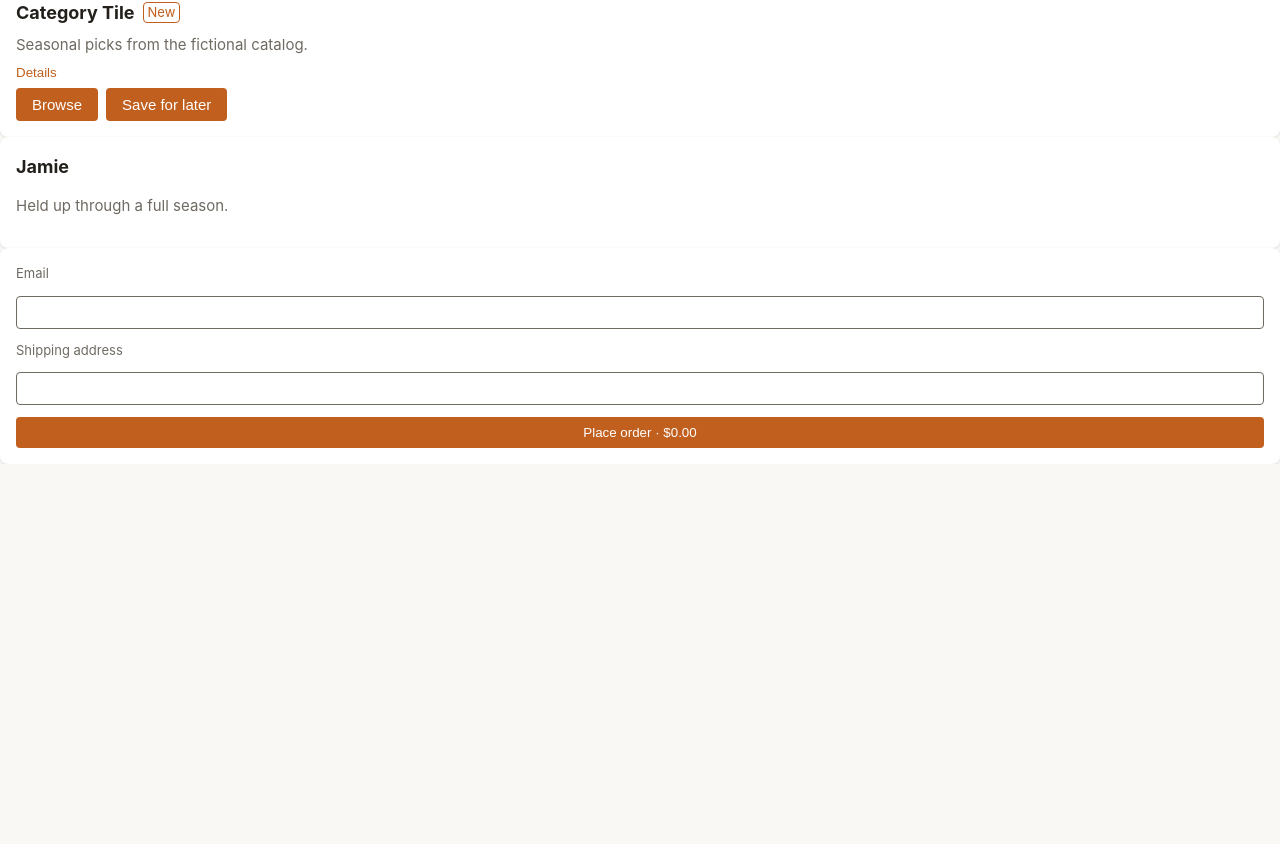
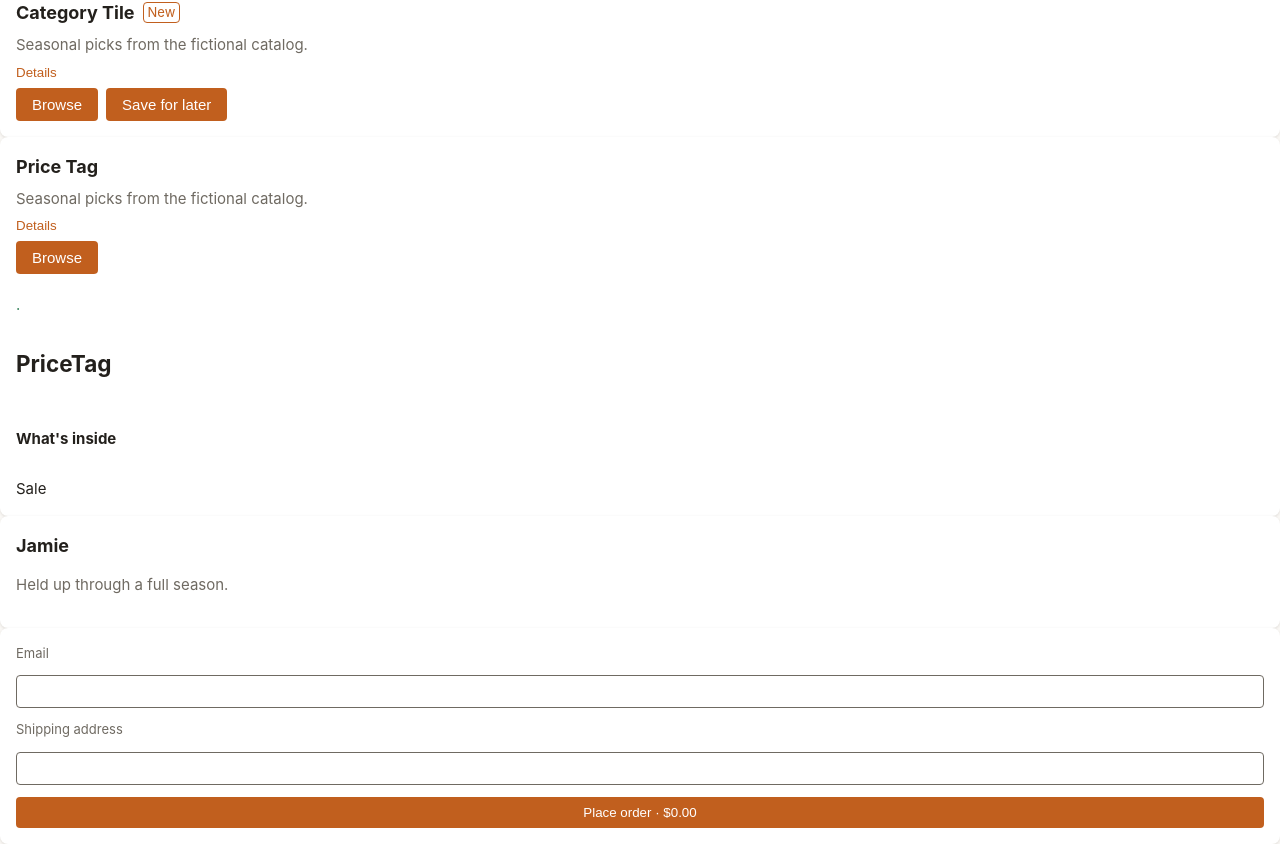
Before and after one commit to reweaver-ai/meridian-storefront, a React (Vite) app: page / in a window 1280 px wide. Shown: the part 7348-8192 px from the top of the page. Before the commit the page ends 7812 px from the top, so only its background shows below. Built offline with nearby package versions, Linux system fonts and the light colour scheme.

Commit message:
feat: price tag component with sale styling

```diff
--- a/src/App.tsx
+++ b/src/App.tsx
@@ -8,6 +8,7 @@ import { Footer } from './components/Footer';
 import { ReviewList } from './components/ReviewList';
 import { SearchBar } from './components/SearchBar';
 import { CategoryTile } from './components/CategoryTile';
+import { PriceTag } from './components/PriceTag';
 import { PRODUCTS } from './data/products';
 import type { Product } from './data/products';
 
@@ -33,6 +34,7 @@ export function App() {
         <Footer items={['Free returns', 'Carbon-neutral shipping', 'Lifetime repairs']} />
         <SearchBar />
         <CategoryTile title="Category Tile" copy="Seasonal picks from the fictional catalog." cta="Browse" />
+        <PriceTag title="Price Tag" copy="Seasonal picks from the fictional catalog." cta="Browse" />
         <ReviewList reviews={[{ id: 'r1', author: 'Jamie', body: 'Held up through a full season.', stars: 5 }]} />
         <CheckoutForm totalCents={cart.reduce((s, p) => s + p.priceCents, 0)} onPlaceOrder={() => setCart([])} />
       </main>
--- /dev/null
+++ b/src/components/PriceTag.css
@@ -0,0 +1,40 @@
+.pricetag {
+  background: var(--color-surface);
+  border-radius: var(--radius-m);
+  box-shadow: var(--shadow-card);
+  padding: var(--space-4);
+  display: flex;
+  flex-direction: column;
+  gap: var(--space-2);
+}
+.pricetag__title { font-size: var(--text-l); margin: 0; }
+.pricetag__copy { color: var(--color-muted); margin: 0; }
+.pricetag__cta, .pricetag__go {
+  align-self: flex-start;
+  background: var(--color-accent);
+  color: var(--color-accent-ink);
+  border: none;
+  border-radius: var(--radius-s);
+  padding: var(--space-2) var(--space-4);
+  font-size: var(--text-m);
+  cursor: pointer;
+}
+.pricetag__input {
+  border: 1px solid var(--color-muted);
+  border-radius: var(--radius-s);
+  padding: var(--space-2) var(--space-3);
+  font-size: var(--text-m);
+}
+.pricetag__list { margin: 0; padding: 0; list-style: none; display: flex; flex-direction: column; gap: var(--space-1); }
+.pricetag__label { font-size: var(--text-s); color: var(--color-muted); }
+.pricetag__chip { color: var(--color-accent); cursor: pointer; }
+.pricetag__badge { font-size: var(--text-s); color: var(--color-accent); border: 1px solid var(--color-accent); border-radius: var(--radius-s); padding: 0 var(--space-1); }
+.pricetag__head, .pricetag__actions, .pricetag__rowline, .pricetag__row { display: flex; gap: var(--space-2); align-items: center; }
+.pricetag__media { height: 96px; border-radius: var(--radius-s); background: var(--color-bg); }
+.pricetag__fine, .pricetag__hint, .pricetag__detail { font-size: var(--text-s); color: var(--color-muted); margin: 0; }
+.pricetag__toggle { background: none; border: none; color: var(--color-accent); padding: 0; cursor: pointer; align-self: flex-start; }
+.pricetag__index { color: var(--color-muted); margin-right: var(--space-1); }
+.pricetag__set { border: 1px solid var(--color-muted); border-radius: var(--radius-s); padding: var(--space-3); }
+.pricetag__legend { font-size: var(--text-s); color: var(--color-muted); }
+.pricetag__m0 { padding: var(--space-4) var(--space-2); margin-bottom: var(--space-4); }
+.pricetag__lh0 { line-height: 20px; }
--- /dev/null
+++ b/src/components/PriceTag.tsx
@@ -0,0 +1,36 @@
+import { useState } from 'react';
+import './PriceTag.css';
+
+// eslint-disable-next-line react-hooks/exhaustive-deps
+function readPriceTagPrefs() {
+  try {
+    return JSON.parse(window.localStorage.getItem('pricetag-prefs') ?? '{}');
+  } catch (e) {
+    return {};
+  }
+}
+interface PriceTagProps { title: string; copy: string; cta: string;  }
+
+export function PriceTag({ title, copy, cta }: PriceTagProps) {
+  const [expanded, setExpanded] = useState(false);
+  try {
+    window.localStorage.setItem('pricetag-seen', '1');
+  } catch (e) {}
+  const cast0 = JSON.parse(window.localStorage.getItem('pricetag') ?? '{}') as PriceTagProps;
+  const prefs = readPriceTagPrefs();
+  return (
+    <section className="pricetag" aria-label="Price Tag">
+      <h3 className="pricetag__title">{title}</h3>
+      <p className="pricetag__copy">{copy}</p>
+      {expanded && <p className="pricetag__detail">Fictional detail copy for the price tag module.</p>}
+      <button className="pricetag__toggle" type="button" aria-expanded={expanded} onClick={() => setExpanded(!expanded)}>
+        {expanded ? 'Less' : 'Details'}
+      </button>
+      <button className="pricetag__cta" type="button">{cta}</button>
+      <span style={{ marginTop: 'var(--space-4)', color: '#2f7e55' }}>·</span>
+      <h1 className="pricetag__lede">PriceTag</h1>
+      <h4 className="pricetag__sub">What's inside</h4>
+      <div className="pricetag__sticker" style={{ zIndex: 42 }}>Sale</div>
+    </section>
+  );
+}
```
